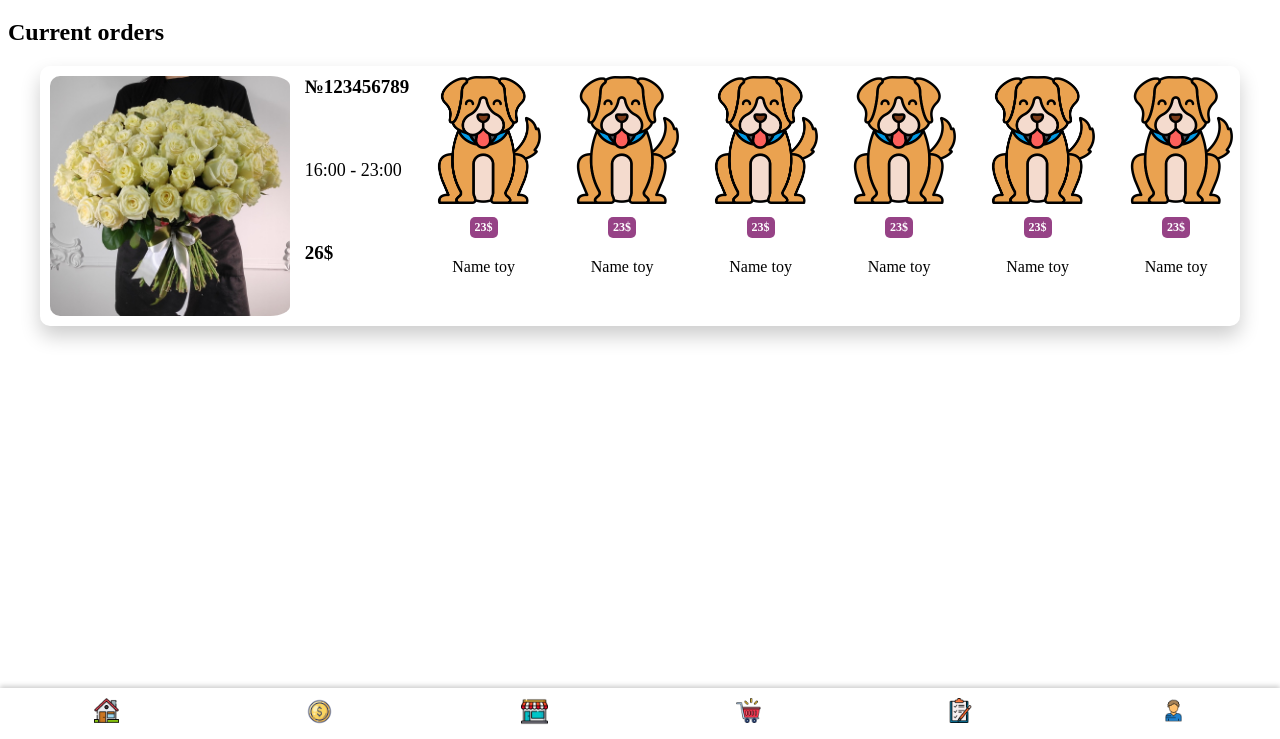
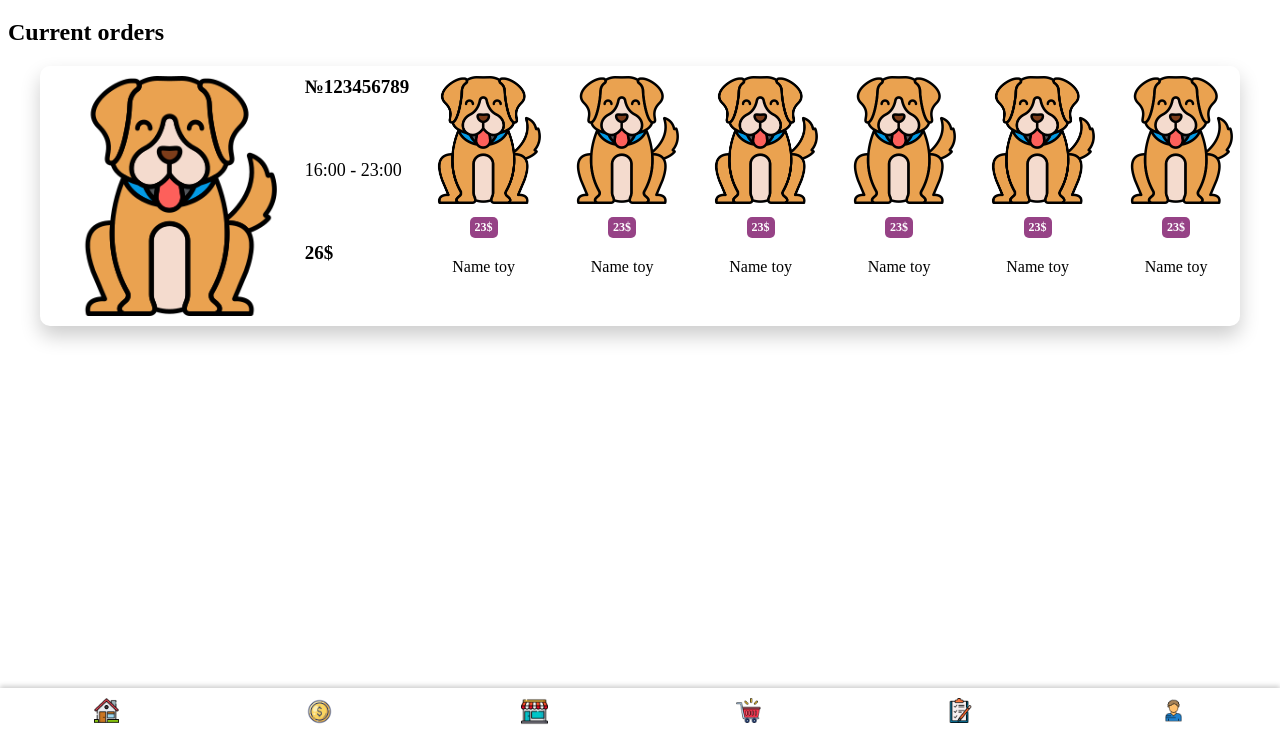
Before and after one commit to osiriser/Zoo_bot, a plain HTML site: page pages/orders.html in a window 1280 px wide. Shown: the part 61-800 px from the top of the page. Drawn offline with Linux system fonts and the light colour scheme.

Commit message:
front-english3

```diff
--- a/pages/orders.html
+++ b/pages/orders.html
@@ -11,7 +11,7 @@
     <h2>Сurrent orders</h2>
     <div class="order-cont">
         <div class="order-row">
-            <img src="../icons/101Roze/1-jpg.jpg" class="img">
+            <img src="../icons/dog-icon.png" class="img">
             <div class="scroll-container-shop">
                 <div class="inf-column">
                     <span style="font-weight: bold; font-size: 19px;">№123456789</span>
```
